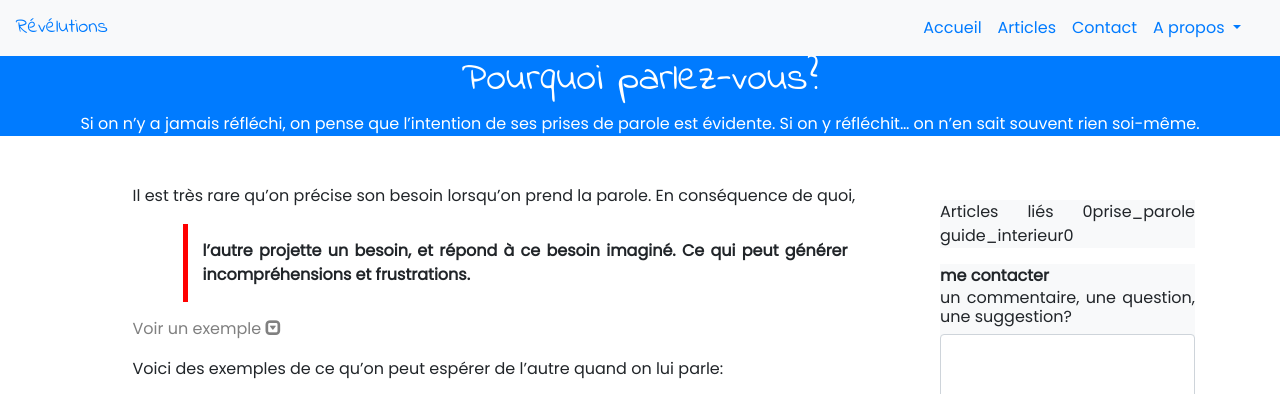
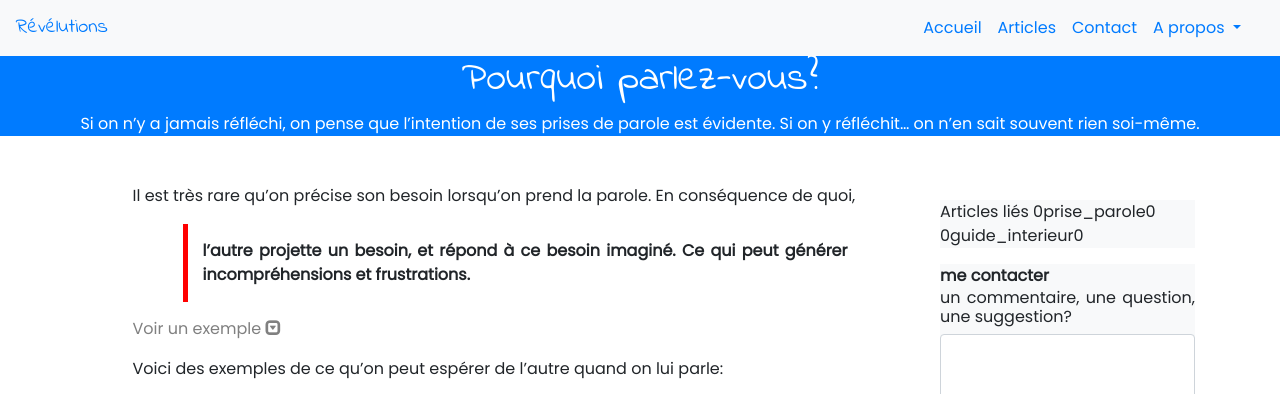
Before and after one commit to OrgaEvolutions/Nathoup.github.io, a Jekyll site: the page built from articles/prise_parole.html, in a window 1280 px wide. Shown: the top 394 px of the page. Built offline with Jekyll 4.4.1, drawn with Linux system fonts in a browser that asks for light colours; nearby versions of some CDN libraries; some web fonts are replaced.

Commit message:
Update recos_articles.yml

```diff
--- a/_data/recos_articles.yml
+++ b/_data/recos_articles.yml
@@ -1,4 +1,4 @@
 - id: besoins
   recos:
-   prise_parole
-   guide_interieur
+   - prise_parole
+   - guide_interieur
```
